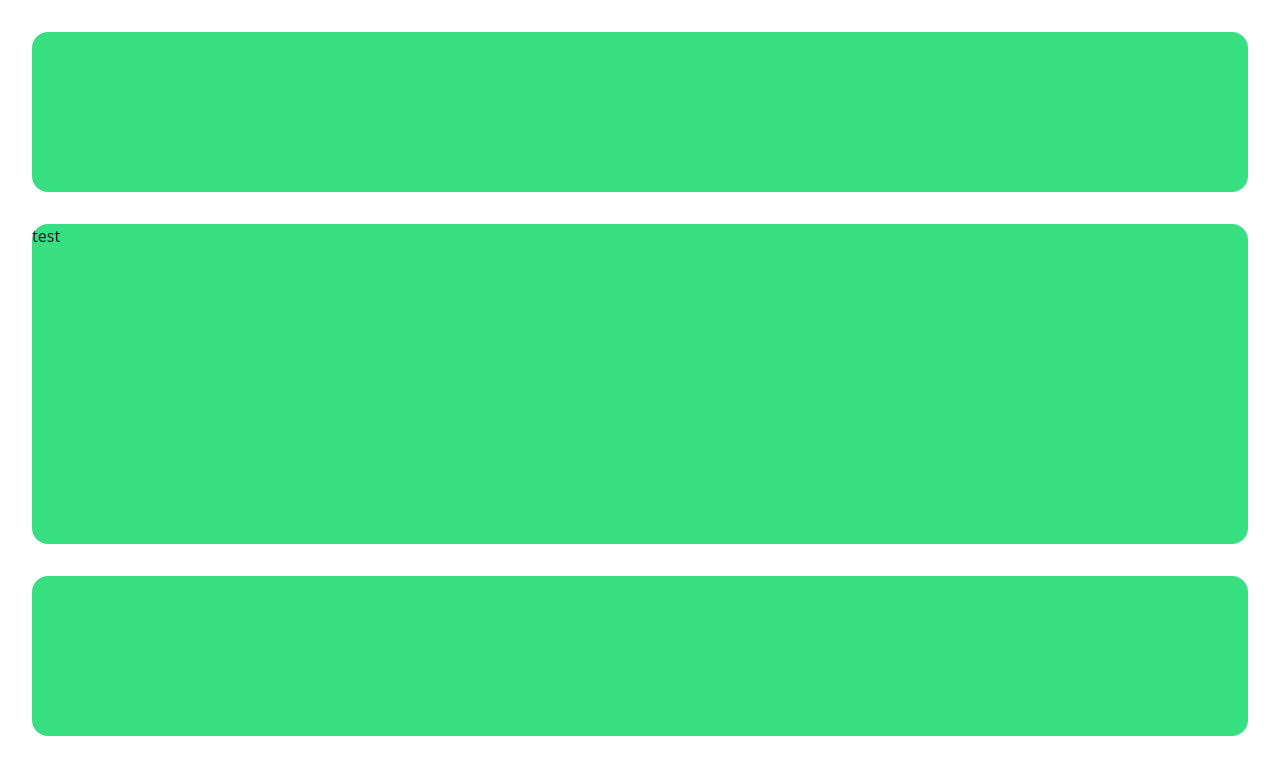
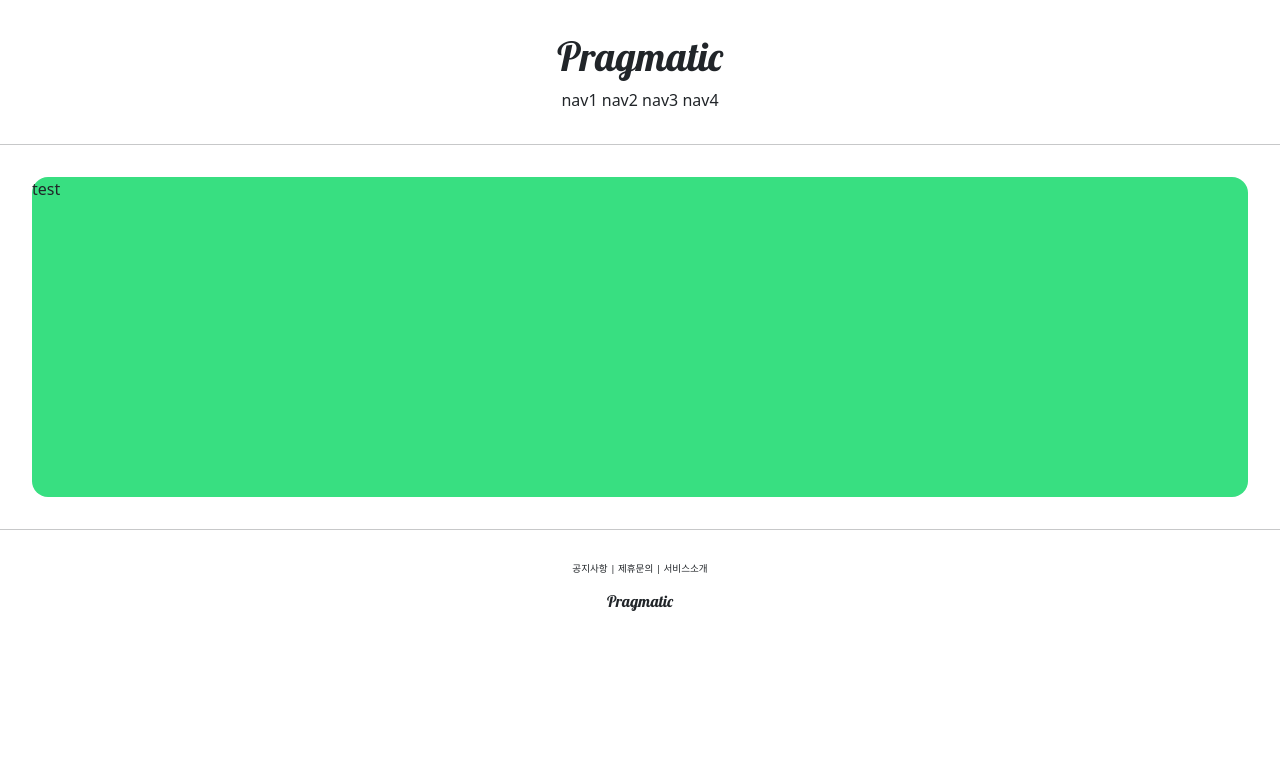
Before and after one commit to kimhyunsoon/django_practice, a Django app: page /account/hello_world/ in a window 1280 px wide. Shown: the top 775 px of the page. Run offline with Django 3.2, Linux system fonts and the light colour scheme.

Commit message:
bootstrap, google font

```diff
--- a/pragmatic/templates/base.html
+++ b/pragmatic/templates/base.html
@@ -7,9 +7,12 @@
 
     {% include 'header.html' %}
 
+    <hr>
 
     {% block content %}
     {% endblock %}
+
+    <hr>
 
     {% include 'footer.html' %}
 
--- a/pragmatic/templates/footer.html
+++ b/pragmatic/templates/footer.html
@@ -1,3 +1,10 @@
-<div style="height: 10rem; background-color: #38df81; border-radius: 1rem; margin:2rem;">
-
+<div style="text-align:center; margin-top:2rem;">
+    <div style='font-size:0.6rem'>
+        <span>공지사항</span> |
+        <span>제휴문의</span> |
+        <span>서비스소개</span>
+    </div>
+    <div style="margin-top:1rem;">
+        <h6 style="font-family: 'Lobster', cursive;">Pragmatic</h6>
+    </div>
 </div>
--- a/pragmatic/templates/header.html
+++ b/pragmatic/templates/header.html
@@ -1,3 +1,11 @@
-<div style="height: 10rem; background-color: #38df81; border-radius: 1rem; margin:2rem;">
-
+<div style="text-align:center;margin:2rem 0; ">
+    <div>
+        <h1 style="font-family: 'Lobster', cursive;">Pragmatic</h1>
+    </div>
+    <div>
+        <span>nav1</span>
+        <span>nav2</span>
+        <span>nav3</span>
+        <span>nav4</span>
+    </div>
 </div>
```
